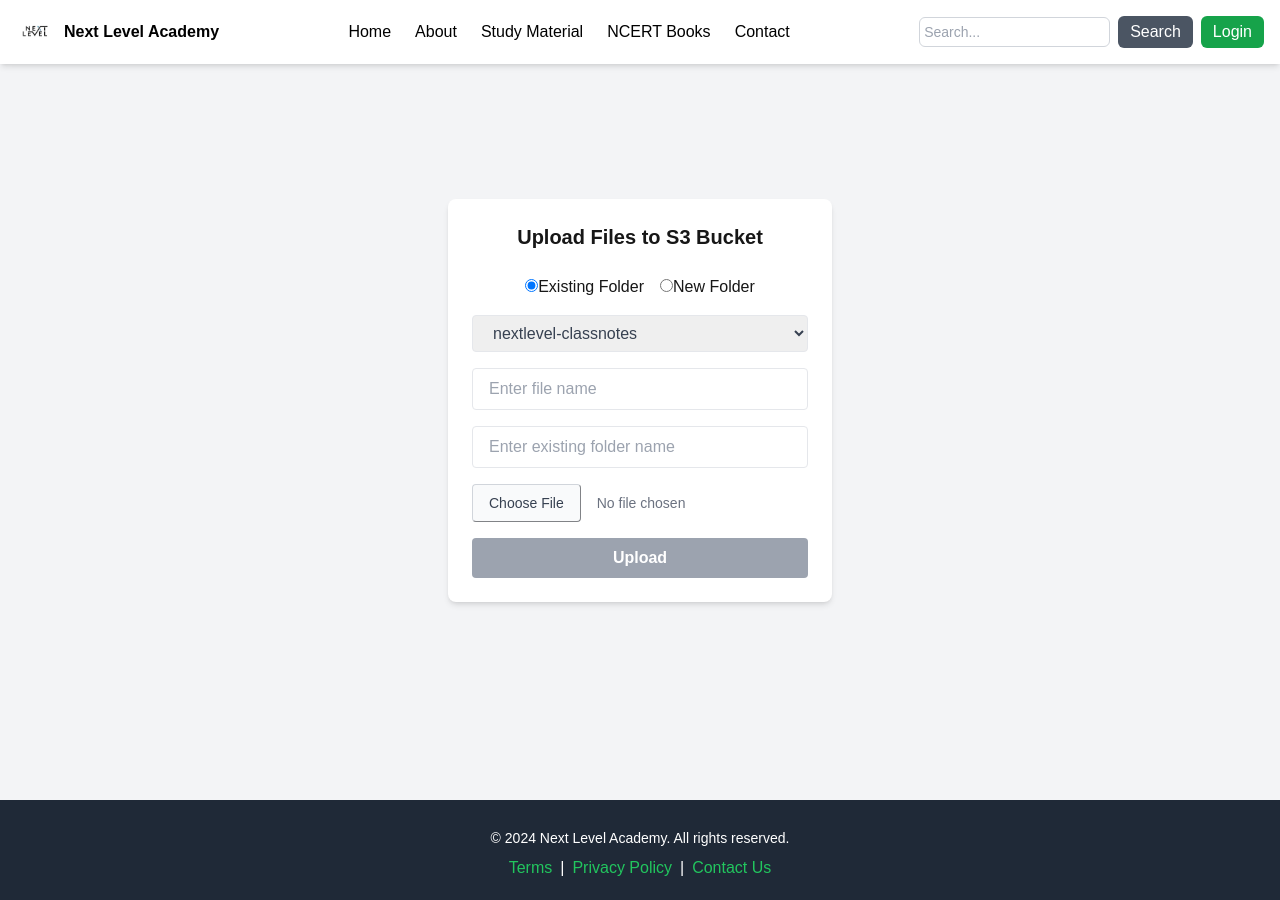
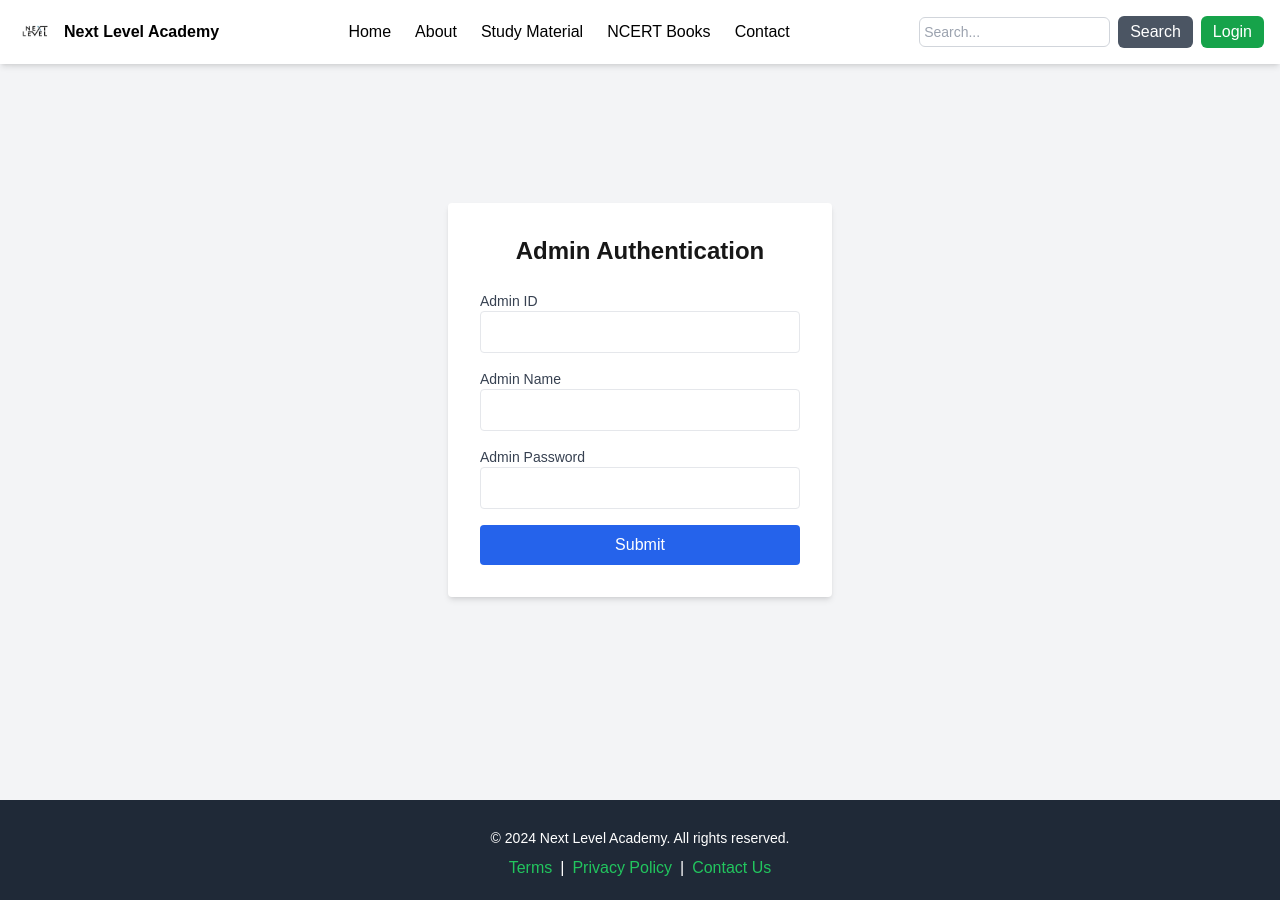
Before and after one commit to mkv4540/nextlevel, a Next.js app in the folder next_level/: page /admin in a window 1280 px wide. Built offline with nearby package versions, Linux system fonts and the light colour scheme.

Commit message:
admin database

```diff
--- a/next_level/package.json
+++ b/next_level/package.json
@@ -13,6 +13,7 @@
     "@clerk/nextjs": "^6.9.6",
     "chart.js": "^4.4.7",
     "html-entities": "^2.5.2",
+    "mysql2": "^3.12.0",
     "next": "15.0.3",
     "react": "19.0.0-rc-66855b96-20241106",
     "react-chartjs-2": "^5.2.0",
--- a/next_level/src/app/admin/page.js
+++ b/next_level/src/app/admin/page.js
@@ -1,12 +1,105 @@
-import React from 'react';
+// import React from 'react';
+// import AdminCard from '../../components/AdminCard';
+
+// const AdminPage = () => {
+//   return (
+//     <div className="min-h-screen bg-gray-100 flex items-center justify-center">
+//       <AdminCard />
+//     </div>
+//   );
+// };
+
+// export default AdminPage;
+
+'use client';
+import { useState } from 'react';
+import { useRouter } from 'next/navigation';
 import AdminCard from '../../components/AdminCard';
 
-const AdminPage = () => {
+export default function AdminPage() {
+  const [adminId, setAdminId] = useState('');
+  const [adminName, setAdminName] = useState('');
+  const [adminPassword, setAdminPassword] = useState('');
+  const [message, setMessage] = useState('');
+  const [isAuthenticated, setIsAuthenticated] = useState(false);
+  const router = useRouter();
+
+  const handleSubmit = async (e) => {
+    e.preventDefault();
+    setMessage(''); // Reset the message
+
+    try {
+      const response = await fetch('/api/verifyAdmin', {
+        method: 'POST',
+        headers: { 'Content-Type': 'application/json' },
+        body: JSON.stringify({ adminId, adminName, adminPassword }),
+      });
+
+      const result = await response.json();
+
+      if (response.status === 200 && result.status === 'verified') {
+        setMessage('Verified! Redirecting...');
+        setIsAuthenticated(true); // Set authenticated state to true
+        setTimeout(() => {
+          router.push('/admin'); // Redirect to admin route after a delay
+        }, 3000); // Redirect after 3 seconds
+      } else {
+        setMessage('Invalid credentials. Please try again.');
+      }
+    } catch (error) {
+      console.error('Error verifying admin:', error);
+      setMessage('An error occurred. Please try again later.');
+    }
+  };
+
+  if (isAuthenticated) {
+    return <AdminCard />; // Render AdminCard if authenticated
+  }
+
   return (
-    <div className="min-h-screen bg-gray-100 flex items-center justify-center">
-      <AdminCard />
+    <div className="flex items-center justify-center min-h-screen bg-gray-100">
+      <div className="bg-white p-8 rounded shadow-md w-full max-w-sm">
+        <h1 className="text-2xl font-bold text-center mb-6">Admin Authentication</h1>
+        <form onSubmit={handleSubmit} className="space-y-4">
+          <div>
+            <label className="block text-sm font-medium text-gray-700">Admin ID</label>
+            <input
+              type="text"
+              value={adminId}
+              onChange={(e) => setAdminId(e.target.value)}
+              className="w-full px-4 py-2 border rounded"
+              required
+            />
+          </div>
+          <div>
+            <label className="block text-sm font-medium text-gray-700">Admin Name</label>
+            <input
+              type="text"
+              value={adminName}
+              onChange={(e) => setAdminName(e.target.value)}
+              className="w-full px-4 py-2 border rounded"
+              required
+            />
+          </div>
+          <div>
+            <label className="block text-sm font-medium text-gray-700">Admin Password</label>
+            <input
+              type="password"
+              value={adminPassword}
+              onChange={(e) => setAdminPassword(e.target.value)}
+              className="w-full px-4 py-2 border rounded"
+              required
+            />
+          </div>
+          <button
+            type="submit"
+            className="w-full bg-blue-600 text-white py-2 rounded hover:bg-blue-700 transition"
+          >
+            Submit
+          </button>
+        </form>
+        {message && <p className="mt-4 text-center text-red-600">{message}</p>}
+      </div>
     </div>
   );
-};
-
-export default AdminPage;
+}
--- /dev/null
+++ b/next_level/src/app/api/verifyAdmin/route.js
@@ -0,0 +1,23 @@
+// src/app/api/verifyAdmin/route.js
+import pool from '../../../lib/db';
+
+export async function POST(req) {
+  try {
+    const { adminId, adminName, adminPassword } = await req.json();
+
+    // Query to check admin credentials
+    const [rows] = await pool.query(
+      'SELECT * FROM admin WHERE admin_id = ? AND admin_name = ? AND admin_password = ?',
+      [adminId, adminName, adminPassword]
+    );
+
+    if (rows.length > 0) {
+      return new Response(JSON.stringify({ status: 'verified' }), { status: 200 });
+    } else {
+      return new Response(JSON.stringify({ status: 'not verified' }), { status: 401 });
+    }
+  } catch (error) {
+    console.error(error);
+    return new Response(JSON.stringify({ error: 'Internal Server Error' }), { status: 500 });
+  }
+}
--- /dev/null
+++ b/next_level/src/lib/db.js
@@ -0,0 +1,13 @@
+
+import mysql from 'mysql2/promise';
+
+
+const pool = mysql.createPool({
+  host: process.env.DB_HOST, // Amazon RDS endpoint
+  user: process.env.DB_USER, // RDS username
+  password: process.env.DB_PASSWORD, // RDS password
+  database: process.env.DB_NAME, // Your database name
+  port: 3306, // Default MySQL port
+});
+
+export default pool;
```
Also changed, not shown: 1 other file (tests, documents, lock files or other folders).
